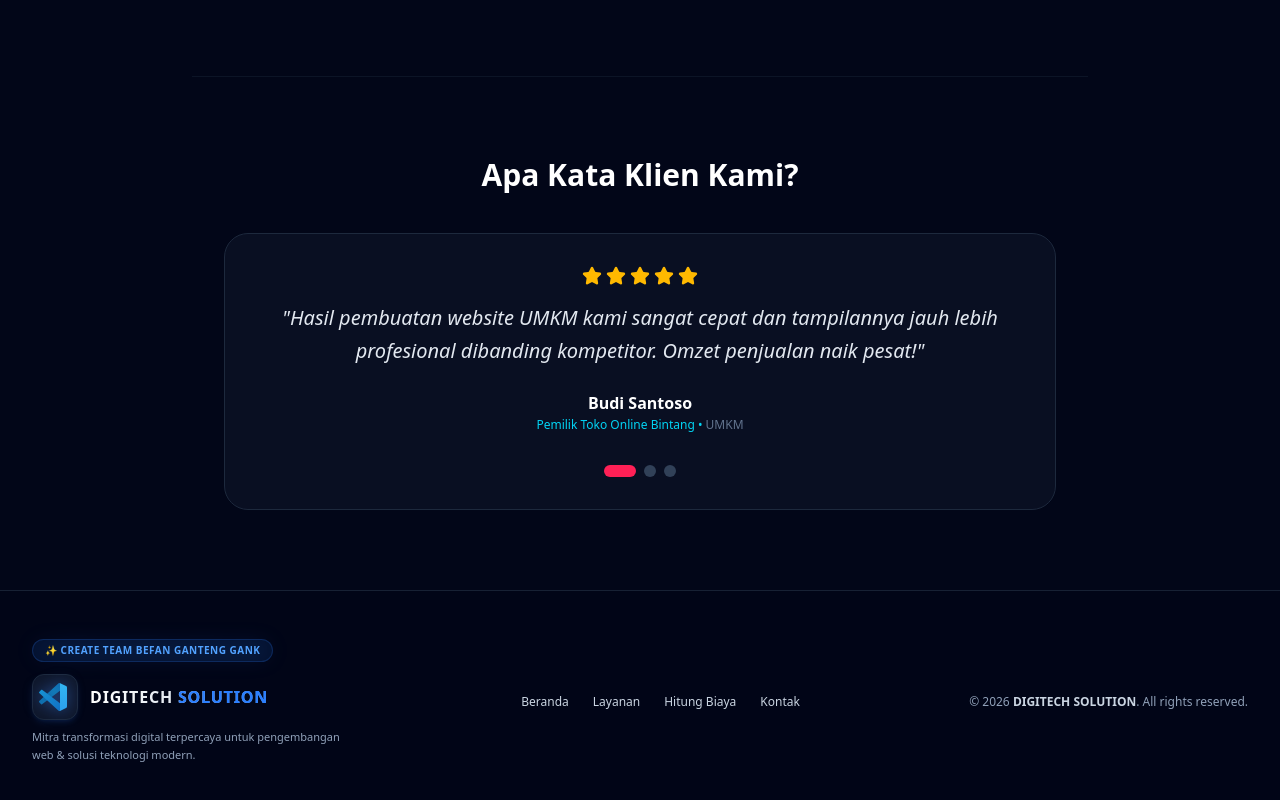
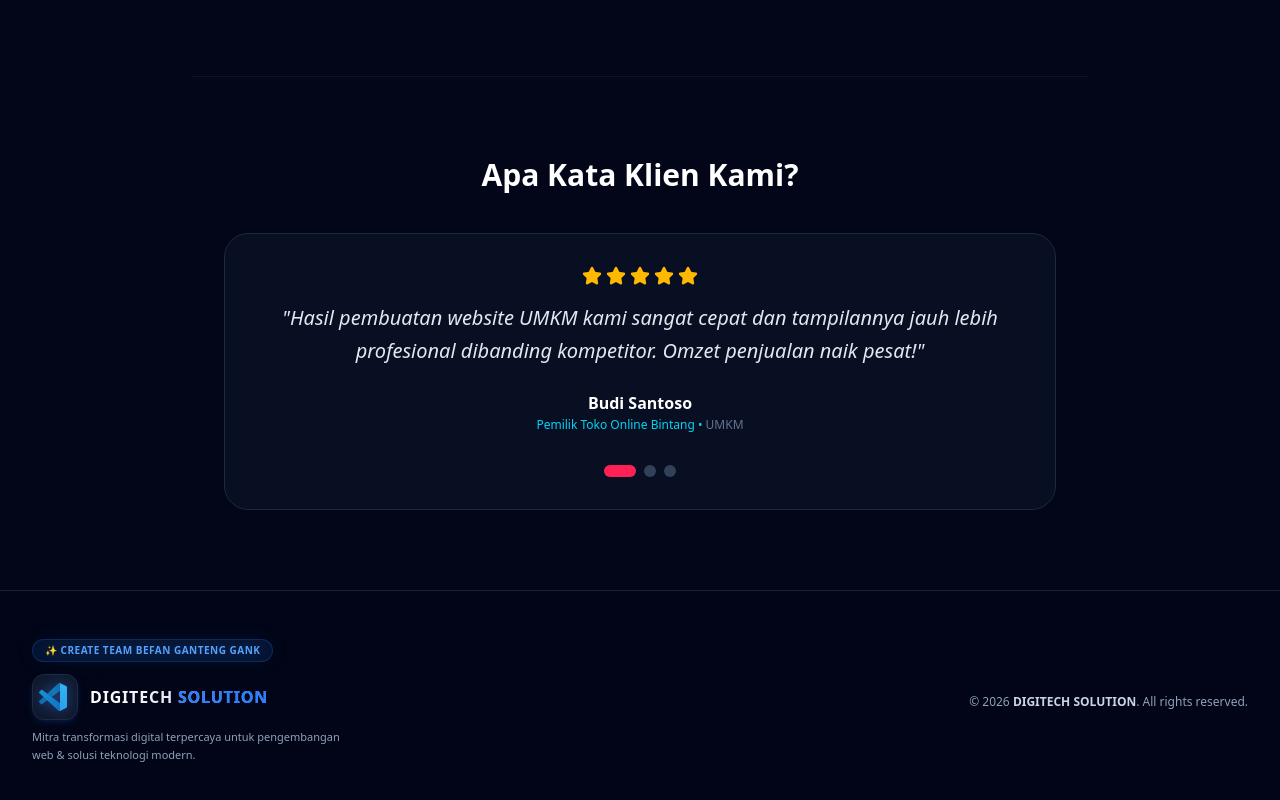
Before and after one commit to reyhansyahkamil34rpl-beep/digitech-web, a Next.js app: page / in a window 1280 px wide. Shown: the part 2679-3479 px from the top of the page. Built offline with nearby package versions, Linux system fonts and the light colour scheme.

Commit message:
Hide quick links on desktop

```diff
--- a/app/page.tsx
+++ b/app/page.tsx
@@ -446,8 +446,8 @@ export default function Home() {
             </p>
           </div>
 
-          {/* Quick Links Navigasi */}
-          <div className="flex items-center gap-6 text-slate-300 font-medium text-xs my-2 md:my-0">
+          {/* Quick Links Navigasi (HANYA MUNCUL DI HP, SEMBUNYI DI DESKTOP) */}
+          <div className="flex md:hidden items-center gap-6 text-slate-300 font-medium text-xs my-2">
             <a href="#hero" className="hover:text-blue-400 transition-colors">Beranda</a>
             <a href="#services" className="hover:text-blue-400 transition-colors">Layanan</a>
             <a href="#calculator" className="hover:text-blue-400 transition-colors">Hitung Biaya</a>
```
